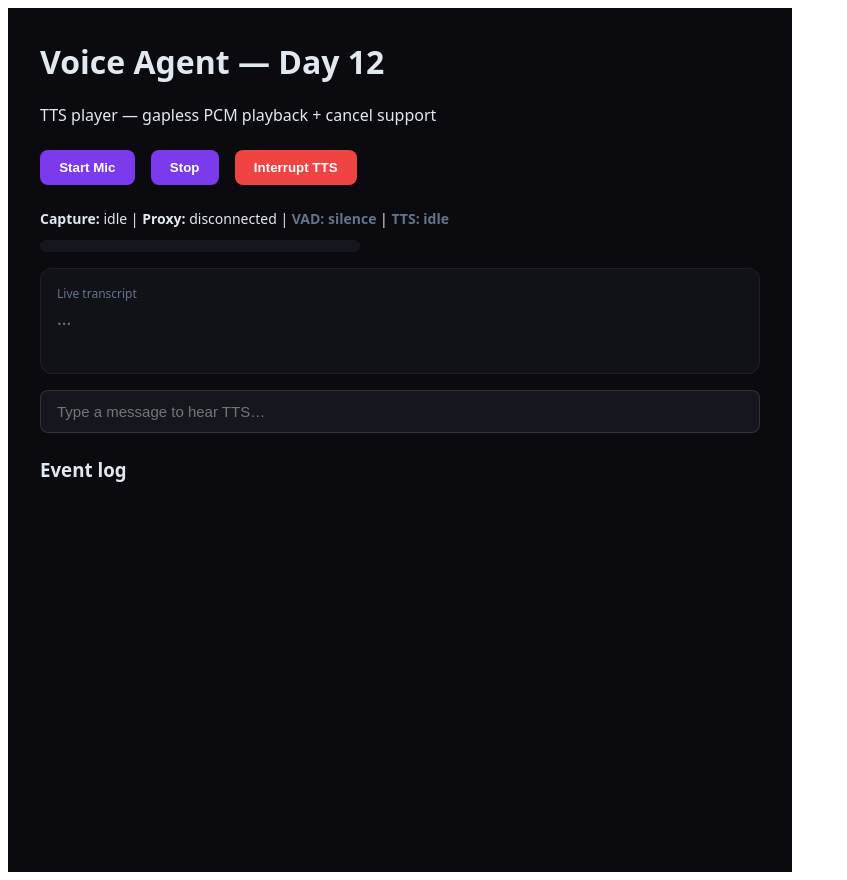
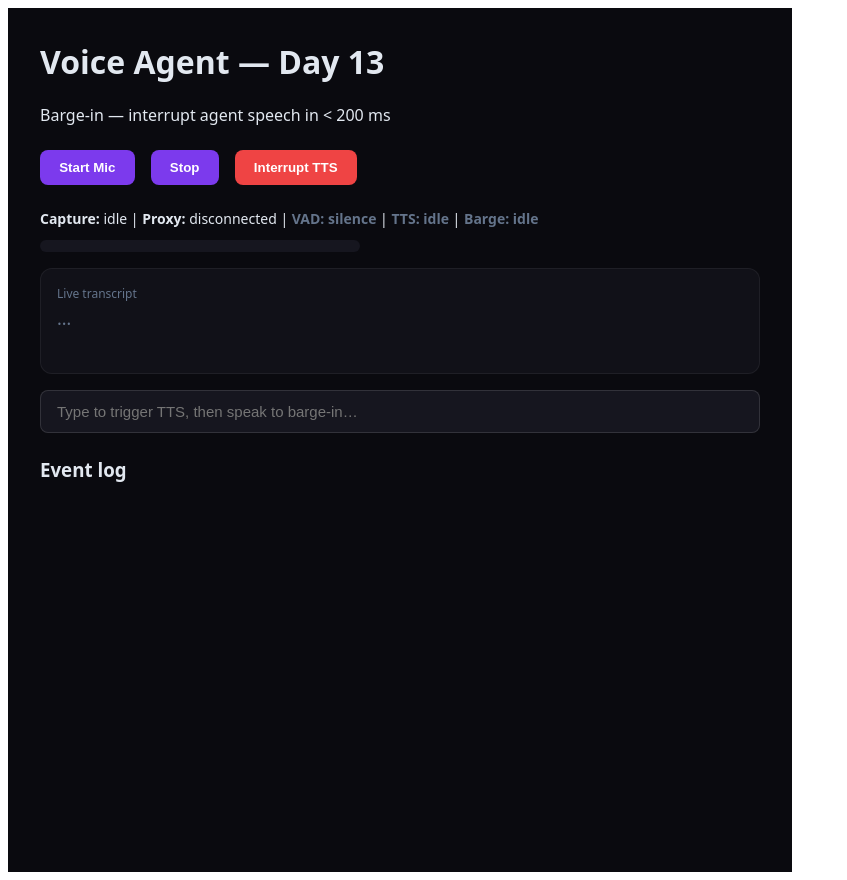
Before and after one commit to darunbjork/voice-agent, a React (Vite) app in the folder packages/web/: page / in a window 1280 px wide. Shown: the whole page, without its empty margins (0-847 px from the left). Built offline with nearby package versions, Linux system fonts and the light colour scheme.

Commit message:
feat(web): useBargeIn — coordinated interrupt, armed/triggered/cooldo… (#12)

```diff
--- a/packages/web/src/App.tsx
+++ b/packages/web/src/App.tsx
@@ -4,6 +4,9 @@ import { useAudioCapture } from "./hooks/useAudioCapture.js";
 import { useDeepgramProxy } from "./hooks/useDeepgramProxy.js";
 import { useVAD } from "./hooks/useVAD.js";
 import { useTTSPlayer } from "./hooks/useTTSPlayer.js";
+import { useBargeIn } from "./hooks/useBargeIn.js";
+
+const VAD_MIN_SPEECH_MS = 100;
 
 export function App() {
   const [log, setLog] = useState<string[]>([]);
@@ -23,9 +26,7 @@ export function App() {
   const proxy = useDeepgramProxy({
     handlers: {
       onSessionId: (id) => appendLog(`session_id → ${id}`),
-      onInterim: (text) => {
-        setInterim(text);
-      },
+      onInterim: (text) => setInterim(text),
       onFinal: (text, latencyMs) => {
         setFinalText(text);
         setInterim("");
@@ -59,25 +60,27 @@ export function App() {
     },
   });
 
-  const handleSpeechStart = useCallback(() => {
-    appendLog("VAD → speech_start");
-    if (tts.isPlaying) {
-      tts.cancel();
-      proxy.sendMessage({ type: "barge_in" });
-      appendLog("barge_in sent");
-    }
-  }, [appendLog, tts, proxy]);
-
-  const handleSpeechEnd = useCallback(() => {
-    appendLog("VAD → speech_end (500 ms silence)");
-  }, [appendLog]);
-
   const vad = useVAD({
     threshold: 0.02,
-    minSpeechMs: 150,
+    minSpeechMs: VAD_MIN_SPEECH_MS,
     silenceDurationMs: 500,
-    onSpeechStart: handleSpeechStart,
-    onSpeechEnd: handleSpeechEnd,
+    onSpeechStart: () => appendLog("VAD → speech_start"),
+    onSpeechEnd: () => appendLog("VAD → speech_end (500 ms silence)"),
+  });
+
+  const bargeIn = useBargeIn({
+    isTtsPlaying: tts.isPlaying,
+    isUserSpeaking: vad.state === "speech",
+    cancelTts: tts.cancel,
+    sendBargeIn: () => proxy.sendMessage({ type: "barge_in" }),
+    minSpeechMs: 0,
+    cooldownMs: 400,
+    onBargeIn: (localWorkMs) => {
+      const totalMs = VAD_MIN_SPEECH_MS + localWorkMs;
+      appendLog(
+        `BARGE-IN fired — VAD ${VAD_MIN_SPEECH_MS} ms + local ${localWorkMs.toFixed(1)} ms ≈ ${totalMs.toFixed(1)} ms total`,
+      );
+    },
   });
 
   const capture = useAudioCapture({
@@ -100,7 +103,7 @@ export function App() {
     appendLog("stopped");
   };
 
-  const handleInterrupt = () => {
+  const handleManualBarge = () => {
     tts.cancel();
     proxy.sendMessage({ type: "barge_in" });
     appendLog("manual barge_in");
@@ -119,8 +122,15 @@ export function App() {
   };
 
   const vadIsSpeaking = vad.state === "speech";
+  const bargeActive = bargeIn.isTriggered || bargeIn.status === "cooldown";
 
-  const vadColor = vadIsSpeaking ? "#22c55e" : tts.isPlaying ? "#a78bfa" : "#64748b";
+  const statusColor = bargeActive
+    ? "#ef4444"
+    : vadIsSpeaking
+      ? "#22c55e"
+      : tts.isPlaying
+        ? "#a78bfa"
+        : "#64748b";
 
   return (
     <div
@@ -133,10 +143,17 @@ export function App() {
         maxWidth: 720,
       }}
     >
-      <h1 style={{ marginTop: 0 }}>Voice Agent — Day 12</h1>
-      <p>TTS player — gapless PCM playback + cancel support</p>
+      <h1 style={{ marginTop: 0 }}>Voice Agent — Day 13</h1>
+      <p>Barge-in — interrupt agent speech in &lt; 200 ms</p>
 
-      <div style={{ display: "flex", gap: "1rem", margin: "1.5rem 0" }}>
+      <div
+        style={{
+          display: "flex",
+          gap: "1rem",
+          margin: "1.5rem 0",
+          flexWrap: "wrap",
+        }}
+      >
         <button onClick={handleStart} disabled={capture.isCapturing} style={btnStyle}>
           Start Mic
         </button>
@@ -148,7 +165,7 @@ export function App() {
           Stop
         </button>
         <button
-          onClick={handleInterrupt}
+          onClick={handleManualBarge}
           disabled={!tts.isPlaying}
           style={{ ...btnStyle, background: "#ef4444" }}
         >
@@ -161,9 +178,18 @@ export function App() {
         {"  |  "}
         <strong>Proxy:</strong> {proxy.status}
         {"  |  "}
-        <strong style={{ color: vadColor }}>VAD: {vad.state}</strong>
+        <strong style={{ color: statusColor }}>VAD: {vad.state}</strong>
         {"  |  "}
         <strong style={{ color: tts.isPlaying ? "#a78bfa" : "#64748b" }}>TTS: {tts.status}</strong>
+        {"  |  "}
+        <strong
+          style={{
+            color: bargeIn.isArmed ? "#f59e0b" : bargeActive ? "#ef4444" : "#64748b",
+          }}
+        >
+          Barge: {bargeIn.status}
+          {bargeIn.lastLocalWorkMs !== null && ` (local ${bargeIn.lastLocalWorkMs.toFixed(1)} ms)`}
+        </strong>
         {capture.error && <span style={{ color: "#ef4444" }}> — {capture.error}</span>}
         {proxy.lastError && <span style={{ color: "#ef4444" }}> — {proxy.lastError}</span>}
         {tts.error && <span style={{ color: "#ef4444" }}> — {tts.error}</span>}
@@ -183,7 +209,7 @@ export function App() {
           style={{
             height: "100%",
             width: `${Math.min(100, capture.level * 400)}%`,
-            background: vadIsSpeaking ? "#22c55e" : tts.isPlaying ? "#a78bfa" : "#7c3aed",
+            background: statusColor,
             transition: "width 50ms linear, background 150ms",
           }}
         />
@@ -200,7 +226,14 @@ export function App() {
         }}
       >
         <div style={{ color: "#64748b", fontSize: 12, marginBottom: 4 }}>
-          Live transcript {vadIsSpeaking ? "(speaking…)" : tts.isPlaying ? "(agent speaking)" : ""}
+          Live transcript{" "}
+          {bargeActive
+            ? "(interrupted)"
+            : vadIsSpeaking
+              ? "(speaking…)"
+              : tts.isPlaying
+                ? "(agent speaking)"
+                : ""}
         </div>
         <div style={{ fontSize: 18 }}>
           {finalText && <span style={{ color: "#e2e8f0" }}>{finalText}</span>}
@@ -229,7 +262,7 @@ export function App() {
       <form onSubmit={handleTextSubmit} style={{ marginBottom: "1.5rem" }}>
         <input
           name="text"
-          placeholder="Type a message to hear TTS…"
+          placeholder="Type to trigger TTS, then speak to barge-in…"
           style={{
             width: "100%",
             padding: "0.75rem 1rem",
--- /dev/null
+++ b/packages/web/src/hooks/useBargeIn.ts
@@ -0,0 +1,105 @@
+import { useCallback, useEffect, useRef, useState } from "react";
+
+export type BargeInStatus =
+  | "idle" // TTS not playing — nothing to interrupt
+  | "armed" // TTS is playing — watching for user speech
+  | "triggered" // barge-in fired this tick
+  | "cooldown"; // brief mute after a trigger to prevent re-fire loops
+
+export type UseBargeInOptions = {
+  isTtsPlaying: boolean;
+  isUserSpeaking: boolean;
+  cancelTts: () => void;
+  sendBargeIn: () => void;
+  minSpeechMs?: number;
+  cooldownMs?: number;
+  onBargeIn?: (localWorkMs: number) => void;
+};
+
+const DEFAULT_MIN_SPEECH_MS = 0;
+const DEFAULT_COOLDOWN_MS = 400;
+
+export function useBargeIn(options: UseBargeInOptions) {
+  const {
+    isTtsPlaying,
+    isUserSpeaking,
+    cancelTts,
+    sendBargeIn,
+    minSpeechMs = DEFAULT_MIN_SPEECH_MS,
+    cooldownMs = DEFAULT_COOLDOWN_MS,
+    onBargeIn,
+  } = options;
+
+  const [status, setStatus] = useState<BargeInStatus>("idle");
+  const [lastLocalWorkMs, setLastLocalWorkMs] = useState<number | null>(null);
+
+  const speechStartedAtRef = useRef<number | null>(null);
+  const cooldownTimerRef = useRef<ReturnType<typeof setTimeout> | null>(null);
+  const onBargeInRef = useRef(onBargeIn);
+  onBargeInRef.current = onBargeIn;
+
+  const clearCooldownTimer = useCallback(() => {
+    if (cooldownTimerRef.current !== null) {
+      clearTimeout(cooldownTimerRef.current);
+      cooldownTimerRef.current = null;
+    }
+  }, []);
+
+  useEffect(() => {
+    if (status === "cooldown" || status === "triggered") return;
+
+    if (isTtsPlaying && status === "idle") {
+      setStatus("armed");
+      speechStartedAtRef.current = null;
+    } else if (!isTtsPlaying && status === "armed") {
+      setStatus("idle");
+      speechStartedAtRef.current = null;
+    }
+  }, [isTtsPlaying, status]);
+
+  useEffect(() => {
+    if (status !== "armed") return;
+
+    if (isUserSpeaking) {
+      if (speechStartedAtRef.current === null) {
+        speechStartedAtRef.current = performance.now();
+      }
+
+      const spokenFor = performance.now() - (speechStartedAtRef.current ?? performance.now());
+
+      if (spokenFor >= minSpeechMs) {
+        const t0 = performance.now();
+        cancelTts();
+        sendBargeIn();
+        const localWorkMs = performance.now() - t0;
+
+        setLastLocalWorkMs(localWorkMs);
+        setStatus("triggered");
+        onBargeInRef.current?.(localWorkMs);
+
+        clearCooldownTimer();
+        cooldownTimerRef.current = setTimeout(() => {
+          speechStartedAtRef.current = null;
+          setStatus("idle");
+          cooldownTimerRef.current = null;
+        }, cooldownMs);
+      }
+    } else {
+      speechStartedAtRef.current = null;
+    }
+  }, [isUserSpeaking, status, minSpeechMs, cancelTts, sendBargeIn, cooldownMs, clearCooldownTimer]);
+
+  // Cleanup
+  useEffect(() => {
+    return () => {
+      clearCooldownTimer();
+    };
+  }, [clearCooldownTimer]);
+
+  return {
+    status,
+    lastLocalWorkMs,
+    isArmed: status === "armed",
+    isTriggered: status === "triggered",
+  };
+}
```
